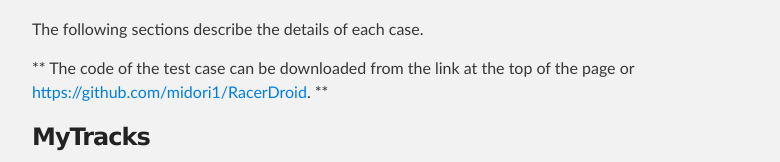
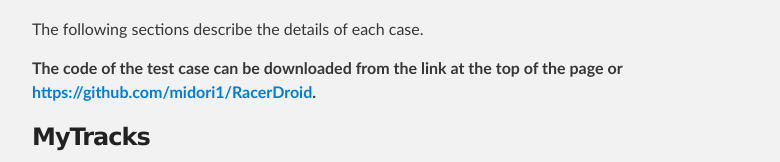
Before and after one commit to midori1/RacerDroid, a plain HTML site: page index.html in a window 1280 px wide. Shown: the part 962-1124 px from the top of the page, without its empty margins (288-1068 px from the left). Drawn offline with Linux system fonts and the light colour scheme.

```diff
--- a/index.html
+++ b/index.html
@@ -129,7 +129,7 @@
 
 <p>The following sections describe the details of each case.</p>
 
-<p>** The code of the test case can be downloaded from the link at the top of the page or <a href="https://github.com/midori1/RacerDroid">https://github.com/midori1/RacerDroid</a>. **</p>
+<p><strong>The code of the test case can be downloaded from the link at the top of the page or <a href="https://github.com/midori1/RacerDroid">https://github.com/midori1/RacerDroid</a>.</strong></p>
 
 <h3>
 <a id="mytracks" class="anchor" href="#mytracks" aria-hidden="true"><span aria-hidden="true" class="octicon octicon-link"></span></a>MyTracks</h3>
```
Also changed, not shown: params.json (+1 -1 lines).
